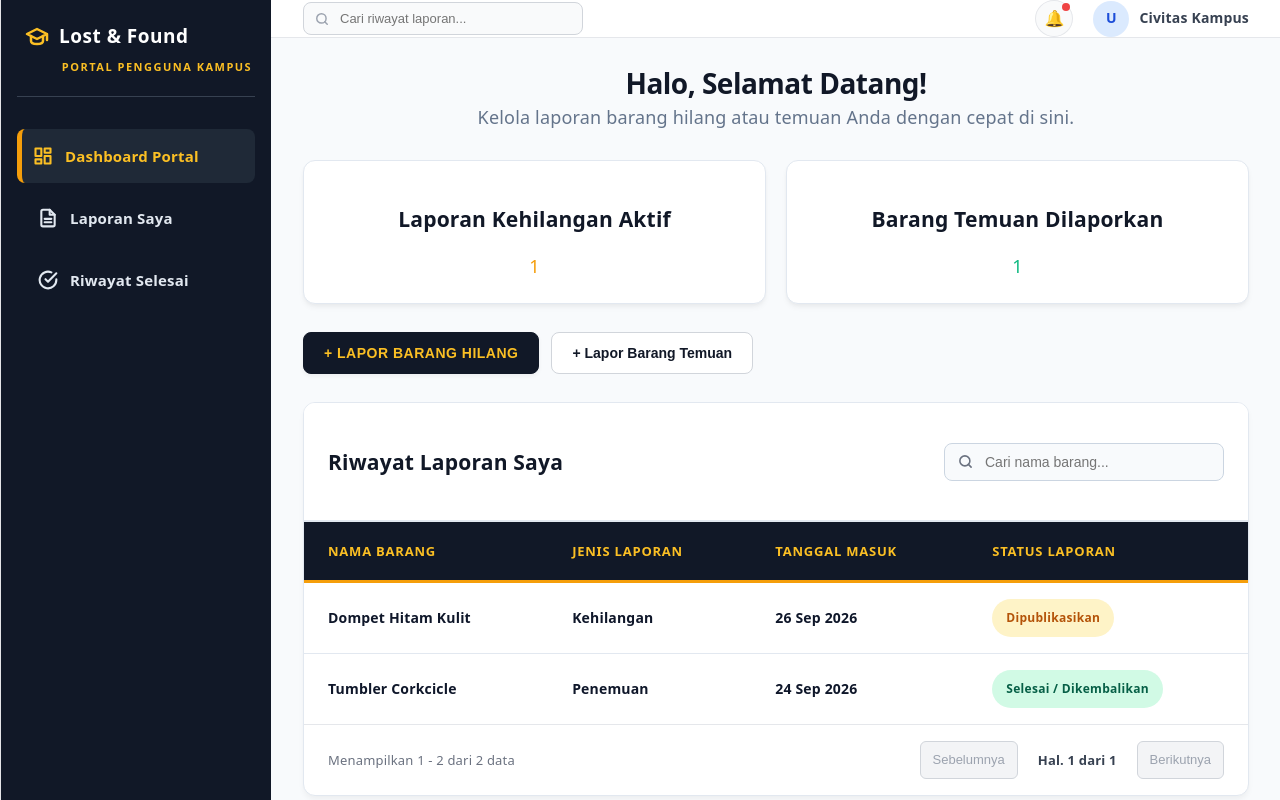
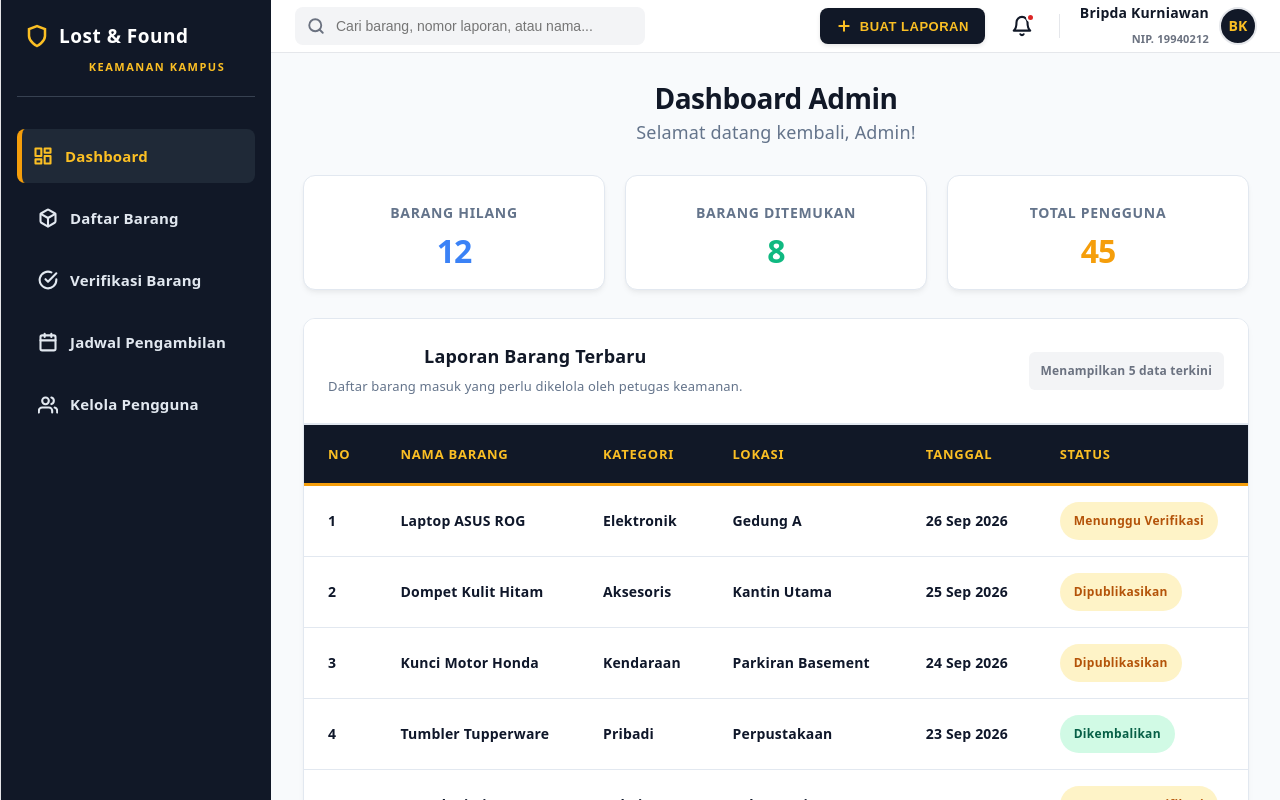
Before and after one commit to holyblesty/PBL03, a React (Vite) app in the folder lost-found-app/: page / in a window 1280 px wide. Built offline with nearby package versions, Linux system fonts and the light colour scheme.

Commit message:
hapus inline style komponen admin dan sinkronkan ke tema hitam emas

```diff
--- a/lost-found-app/src/AdminDashboard.jsx
+++ b/lost-found-app/src/AdminDashboard.jsx
@@ -8,17 +8,17 @@ import './App.css';
 function AdminDashboard() {
     return (
         <div className="admin-container">
-            {/* Sidebar di sebelah kiri */}
+            {/* Sidebar di sebelah kiri (terkunci flex-shrink) */}
             <Sidebar />
 
-            {/* Area Kanan: Dibagi jadi Navbar di atas & Main Content di bawah */}
-            <div style={{ flex: 1, display: 'flex', flexDirection: 'column', height: '100vh', overflowY: 'auto' }}>
+            {/* Area Kanan: Menggunakan admin-main agar sistem scroll-y terkunci otomatis */}
+            <div className="admin-main" style={{ padding: 0 }}>
 
                 {/* Panggil Navbar */}
                 <Navbar />
 
-                {/* Main Content Area di sebelah kanan */}
-                <main className="admin-main">
+                {/* Kontainer Konten Utama */}
+                <main className="dashboard-content">
                     <header className="admin-header">
                         <h1>Dashboard Admin</h1>
                         <p>Selamat datang kembali, Admin!</p>
--- a/lost-found-app/src/App.css
+++ b/lost-found-app/src/App.css
@@ -148,17 +148,13 @@ html {
   color: #3B82F6;
 }
 
-/* Info Umum */
 .stat-green {
   color: #10B981;
 }
 
-/* Selesai/Clear */
 .stat-yellow {
   color: var(--accent-orange);
 }
-
-/* Pending/Proses */
 
 /* ==========================================================================
    4. TOMBOL AKSI (ACTION BUTTONS)
@@ -209,7 +205,7 @@ html {
 }
 
 /* ==========================================================================
-   5. MODERN TABLE STYLING (VERSI FIX - KONTRAS TINGGI PREMIUM)
+   5. MODERN TABLE STYLING (DI-SHARE ADMIN & USER)
    ========================================================================== */
 .table-card {
   background: #FFFFFF;
@@ -226,13 +222,11 @@ html {
   align-items: center;
   padding: 24px;
   border-bottom: 2px solid #E2E8F0;
-  /* Dipertebal pembatas headernya */
   flex-wrap: wrap;
   gap: 12px;
   background-color: #FFFFFF;
 }
 
-/* Memperbaiki posisi ikon search bar agar tepat di kiri */
 .search-input-wrapper {
   position: relative;
   width: 280px;
@@ -259,7 +253,6 @@ html {
   background-color: #FFFFFF;
 }
 
-/* Mengunci ikon agar pas di dalam boks input */
 .search-input-wrapper svg {
   position: absolute;
   left: 14px;
@@ -272,42 +265,32 @@ html {
   text-align: left;
 }
 
-/* UBAH TOTAL: Header dibuat gelap & teks kuning menyala agar berwibawa */
+/* Header tabel otomatis gelap emas untuk admin dan user */
 .modern-table th {
   background-color: #111827;
-  /* Menggunakan warna dasar hitam arang sidebar admin */
   padding: 16px 24px;
   font-size: 13px;
-  /* Ukuran font dinaikkan agar terbaca jelas */
   color: #FBBF24;
-  /* Teks Kuning Emas menyala, dijamin langsung kelihatan */
   font-weight: 700;
   text-transform: uppercase;
   letter-spacing: 0.06em;
   border-bottom: 3px solid #F59E0B;
-  /* Garis bawah header warna oranye emas pembatas */
 }
 
-/* UBAH TOTAL: Badan data tabel dibuat lebih rapat, tebal, dan bergaris tegas */
 .modern-table td {
   padding: 16px 24px;
   font-size: 14px;
   color: #0F172A;
-  /* Teks hitam pekat agar tidak blur saat dibaca */
   border-bottom: 1px solid #E2E8F0;
-  /* Garis pembatas antar data diperjelas abu-abunya */
   font-weight: 600;
-  /* Teks dibuat semi-bold supaya tegas */
 }
 
 .modern-table tbody tr {
   transition: background-color 0.15s ease;
 }
 
-/* Efek sorot baris yang kontras saat didekati mouse */
 .modern-table tbody tr:hover {
   background-color: #F1F5F9;
-  /* Abu-abu sorot lembut */
 }
 
 .modern-table tbody tr:last-child td {
@@ -315,7 +298,7 @@ html {
 }
 
 /* ==========================================================================
-   6. STATUS BADGES
+   6. STATUS BADGES (LENGKAP USER & ADMIN)
    ========================================================================== */
 .badge {
   display: inline-flex;
@@ -327,12 +310,100 @@ html {
   letter-spacing: 0.3px;
 }
 
-.badge.published {
+/* Status: Dipublikasikan / Menunggu Verifikasi (Emas) */
+.badge.published,
+.badge.pending {
   background-color: #FEF3C7;
   color: #B45309;
 }
 
+/* Status: Selesai / Dikembalikan (Hijau) */
 .badge.completed {
   background-color: #D1FAE5;
   color: #065F46;
 }
+
+/* Status: Dikembalikan versi Muted (Abu-abu jika ada) */
+.badge.returned {
+  background-color: #F1F5F9;
+  color: #475569;
+}
+
+/* ==========================================================================
+   7. PAGINATION DESIGN STYLING (SINKRON HITAM EMAS)
+   ========================================================================== */
+.pagination-wrapper {
+  display: flex;
+  justify-content: space-between;
+  align-items: center;
+  padding: 16px 24px;
+  background-color: #FFFFFF;
+  border-top: 1px solid #E2E8F0;
+  flex-wrap: wrap;
+  gap: 12px;
+}
+
+.pagination-info {
+  font-size: 13px;
+  color: var(--text-muted);
+  font-weight: 500;
+}
+
+.pagination-buttons {
+  display: flex;
+  align-items: center;
+  gap: 6px;
+}
+
+.btn-pagination {
+  background-color: #FFFFFF;
+  color: var(--text-main);
+  border: 1px solid #D1D5DB;
+  padding: 8px 14px;
+  font-size: 13px;
+  font-weight: 600;
+  border-radius: 6px;
+  cursor: pointer;
+  transition: all 0.15s ease-in-out;
+}
+
+.btn-pagination:hover:not(:disabled) {
+  background-color: #F8FAFC;
+  border-color: #9CA3AF;
+}
+
+.btn-pagination:disabled {
+  color: #9CA3AF;
+  background-color: #F3F4F6;
+  border-color: #E5E7EB;
+  cursor: not-allowed;
+}
+
+.btn-pagination-number {
+  background-color: #FFFFFF;
+  color: var(--text-main);
+  border: 1px solid #D1D5DB;
+  width: 34px;
+  height: 34px;
+  display: flex;
+  align-items: center;
+  justify-content: center;
+  font-size: 13px;
+  font-weight: 600;
+  border-radius: 6px;
+  cursor: pointer;
+  transition: all 0.15s ease;
+}
+
+.btn-pagination-number:hover:not(.active) {
+  background-color: #F1F5F9;
+  border-color: #9CA3AF;
+}
+
+/* Paksa aktif pagination jadi Hitam Emas di semua dashboard */
+.btn-pagination-number.active {
+  background-color: var(--bg-dark) !important;
+  color: var(--accent-gold) !important;
+  border-color: var(--bg-dark) !important;
+  font-weight: 700;
+}
--- a/lost-found-app/src/App.jsx
+++ b/lost-found-app/src/App.jsx
@@ -1,10 +1,10 @@
-import React from 'react';
-import UserDashboard from './UserDashboard'; // Sesuaikan path jika ada di dalam folder tertentu
+import AdminDashboard from './AdminDashboard';
+import './App.css';
 
 function App() {
   return (
-    <div>
-      <UserDashboard />
+    <div className="app-container">
+      <AdminDashboard />
     </div>
   );
 }
--- a/lost-found-app/src/components/ReportTable.jsx
+++ b/lost-found-app/src/components/ReportTable.jsx
@@ -1,7 +1,7 @@
 import React from 'react';
 
 function ReportTable() {
-    // Dummy data contoh laporan
+    // Dummy data contoh laporan barang di admin
     const reports = [
         { id: 1, namaBarang: 'Laptop ASUS ROG', kategori: 'Elektronik', lokasi: 'Gedung A', status: 'Menunggu Verifikasi', tanggal: '26 Sep 2026' },
         { id: 2, namaBarang: 'Dompet Kulit Hitam', kategori: 'Aksesoris', lokasi: 'Kantin Utama', status: 'Dipublikasikan', tanggal: '25 Sep 2026' },
@@ -10,93 +10,83 @@ function ReportTable() {
         { id: 5, namaBarang: 'Jas Lab Kimia', kategori: 'Pakaian', lokasi: 'Laboratorium MIPA', status: 'Menunggu Verifikasi', tanggal: '22 Sep 2026' },
     ];
 
-    const tableHeaderStyle = {
-        padding: '12px 16px',
-        textAlign: 'left',
-        fontSize: '13px',
-        fontWeight: '600',
-        color: '#4B5563',
-        borderBottom: '1px solid #E5E7EB',
-        backgroundColor: '#F9FAFB'
-    };
-
-    const tableCellStyle = {
-        padding: '14px 16px',
-        fontSize: '14px',
-        color: '#1F2937',
-        borderBottom: '1px solid #F3F4F6'
-    };
-
     return (
-        <div style={{ backgroundColor: '#ffffff', borderRadius: '12px', border: '1px solid #E5E7EB', boxShadow: '0 1px 3px rgba(0,0,0,0.05)', padding: '24px' }}>
-            <div style={{ display: 'flex', justifyContent: 'space-between', alignItems: 'center', marginBottom: '16px' }}>
-                <h3 style={{ margin: 0, fontSize: '18px', fontWeight: '700', color: '#111827' }}>Laporan Barang Terbaru</h3>
-                <span style={{ fontSize: '12px', color: '#6B7280', backgroundColor: '#F3F4F6', padding: '4px 10px', borderRadius: '6px', fontWeight: '500' }}>
+        <div className="table-card">
+            {/* Bagian Atas Tabel: Judul & Informasi Jumlah Data */}
+            <div className="table-header-wrapper">
+                <div style={{ display: 'flex', flexDirection: 'column', gap: '4px' }}>
+                    <h3 style={{ margin: 0, fontSize: '18px', fontWeight: '700', color: '#111827' }}>
+                        Laporan Barang Terbaru
+                    </h3>
+                    <p style={{ margin: 0, fontSize: '13px', color: '#64748B' }}>
+                        Daftar barang masuk yang perlu dikelola oleh petugas keamanan.
+                    </p>
+                </div>
+                <span style={{ fontSize: '12px', color: '#6B7280', backgroundColor: '#F3F4F6', padding: '6px 12px', borderRadius: '6px', fontWeight: '600' }}>
                     Menampilkan 5 data terkini
                 </span>
             </div>
 
+            {/* Kontainer Tabel Utama */}
             <div style={{ overflowX: 'auto' }}>
-                <table style={{ width: '100%', borderCollapse: 'collapse', textAlign: 'left' }}>
+                <table className="modern-table">
                     <thead>
                         <tr>
-                            <th style={tableHeaderStyle}>No</th>
-                            <th style={tableHeaderStyle}>Nama Barang</th>
-                            <th style={tableHeaderStyle}>Kategori</th>
-                            <th style={tableHeaderStyle}>Lokasi</th>
-                            <th style={tableHeaderStyle}>Tanggal</th>
-                            <th style={tableHeaderStyle}>Status</th>
+                            <th>No</th>
+                            <th>Nama Barang</th>
+                            <th>Kategori</th>
+                            <th>Lokasi</th>
+                            <th>Tanggal</th>
+                            <th>Status</th>
                         </tr>
                     </thead>
                     <tbody>
-                        {reports.map((item, index) => (
-                            <tr key={item.id} style={{ transition: 'background 0.2s' }}>
-                                <td style={tableCellStyle}>{index + 1}</td>
-                                <td style={{ ...tableCellStyle, fontWeight: '600' }}>{item.namaBarang}</td>
-                                <td style={tableCellStyle}>{item.kategori}</td>
-                                <td style={tableCellStyle}>{item.lokasi}</td>
-                                <td style={tableCellStyle}>{item.tanggal}</td>
-                                <td style={tableCellStyle}>
-                                    <span style={{
-                                        padding: '4px 10px',
-                                        borderRadius: '20px',
-                                        fontSize: '12px',
-                                        fontWeight: '600',
-                                        backgroundColor:
-                                            item.status === 'Dipublikasikan' ? '#DEF7EC' :
-                                                item.status === 'Menunggu Verifikasi' ? '#FEF3C7' : '#E5E7EB',
-                                        color:
-                                            item.status === 'Dipublikasikan' ? '#03543F' :
-                                                item.status === 'Menunggu Verifikasi' ? '#92400E' : '#374151'
-                                    }}>
-                                        {item.status}
-                                    </span>
-                                </td>
-                            </tr>
-                        ))}
+                        {reports.map((item, index) => {
+                            // Fungsi mapping dynamic status badge ke CSS class kita
+                            let statusClass = 'published'; // Default
+                            if (item.status === 'Menunggu Verifikasi') statusClass = 'pending';
+                            if (item.status === 'Dikembalikan') statusClass = 'completed';
+
+                            return (
+                                <tr key={item.id}>
+                                    <td>{index + 1}</td>
+                                    <td>{item.namaBarang}</td>
+                                    <td>{item.kategori}</td>
+                                    <td>{item.lokasi}</td>
+                                    <td>{item.tanggal}</td>
+                                    <td>
+                                        {/* Memakai badge dinamis kelas CSS kontras tinggi */}
+                                        <span className={`badge ${statusClass}`}>
+                                            {item.status}
+                                        </span>
+                                    </td>
+                                </tr>
+                            );
+                        })}
                     </tbody>
                 </table>
             </div>
 
-            {/* Bagian Pagination */}
-            <div style={{ display: 'flex', justifyContent: 'space-between', alignItems: 'center', marginTop: '20px', paddingTop: '16px', borderTop: '1px solid #E5E7EB' }}>
-                <p style={{ margin: 0, fontSize: '13px', color: '#6B7280' }}>
-                    Halaman <strong style={{ color: '#111827' }}>1</strong> dari <strong style={{ color: '#111827' }}>3</strong>
-                </p>
-                <div style={{ display: 'flex', gap: '8px' }}>
-                    <button style={{ padding: '6px 12px', fontSize: '13px', fontWeight: '500', borderRadius: '6px', border: '1px solid #D1D5DB', backgroundColor: '#F9FAFB', color: '#9CA3AF', cursor: 'not-allowed' }} disabled>
+            {/* Bagian Navigasi Pagination Terintegrasi CSS */}
+            <div className="pagination-wrapper">
+                <span className="pagination-info">
+                    Halaman <strong>1</strong> dari <strong>3</strong>
+                </span>
+
+                <div className="pagination-buttons">
+                    <button className="btn-pagination" disabled>
                         Sebelumnya
                     </button>
-                    <button style={{ padding: '6px 12px', fontSize: '13px', fontWeight: '500', borderRadius: '6px', border: '1px solid #2563EB', backgroundColor: '#2563EB', color: '#ffffff', cursor: 'pointer' }}>
+                    <button className="btn-pagination-number active">
                         1
                     </button>
-                    <button style={{ padding: '6px 12px', fontSize: '13px', fontWeight: '500', borderRadius: '6px', border: '1px solid #D1D5DB', backgroundColor: '#ffffff', color: '#374151', cursor: 'pointer' }}>
+                    <button className="btn-pagination-number">
                         2
                     </button>
-                    <button style={{ padding: '6px 12px', fontSize: '13px', fontWeight: '500', borderRadius: '6px', border: '1px solid #D1D5DB', backgroundColor: '#ffffff', color: '#374151', cursor: 'pointer' }}>
+                    <button className="btn-pagination-number">
                         3
                     </button>
-                    <button style={{ padding: '6px 12px', fontSize: '13px', fontWeight: '500', borderRadius: '6px', border: '1px solid #D1D5DB', backgroundColor: '#ffffff', color: '#374151', cursor: 'pointer' }}>
+                    <button className="btn-pagination-sidebar btn-pagination">
                         Berikutnya
                     </button>
                 </div>
--- a/lost-found-app/src/components/StatsGrid.jsx
+++ b/lost-found-app/src/components/StatsGrid.jsx
@@ -1,35 +1,31 @@
 import React from 'react';
 
 function StatsGrid() {
-    const cardStyle = {
-        backgroundColor: '#ffffff',
-        padding: '24px 20px',
-        borderRadius: '12px',
-        border: '1px solid #E5E7EB',
-        boxShadow: '0 1px 3px rgba(0,0,0,0.05)',
-        textAlign: 'center',
-        fontFamily: "'Inter', 'Poppins', -apple-system, BlinkMacSystemFont, 'Segoe UI', Roboto, sans-serif"
-    };
+    return (
+        /* Menghapus gridTemplate manual karena sistem auto-fit responsif sudah ditangani oleh .stats-grid di App.css */
+        <div className="stats-grid">
 
-    return (
-        <div className="stats-grid" style={{ display: 'grid', gridTemplateColumns: 'repeat(3, 1fr)', gap: '20px', marginBottom: '32px' }}>
-            {/* Kotak 1 */}
-            <div className="stat-card" style={cardStyle}>
-                <h3 style={{ margin: '0 0 8px 0', fontSize: '14px', color: '#6B7280', fontWeight: '600' }}>Barang Hilang</h3>
-                <p className="stat-blue" style={{ margin: 0, fontSize: '32px', fontWeight: '700', color: '#2563EB', letterSpacing: '-0.5px' }}>12</p>
+            {/* Kotak 1: Barang Hilang */}
+            <div className="stat-card">
+                <h3>Barang Hilang</h3>
+                {/* Menggunakan kelas bawaan .stat-blue untuk warna info umum kebiruan */}
+                <p className="stat-blue">12</p>
             </div>
 
-            {/* Kotak 2 */}
-            <div className="stat-card" style={cardStyle}>
-                <h3 style={{ margin: '0 0 8px 0', fontSize: '14px', color: '#6B7280', fontWeight: '600' }}>Barang Ditemukan</h3>
-                <p className="stat-green" style={{ margin: 0, fontSize: '32px', fontWeight: '700', color: '#059669', letterSpacing: '-0.5px' }}>8</p>
+            {/* Kotak 2: Barang Ditemukan */}
+            <div className="stat-card">
+                <h3>Barang Ditemukan</h3>
+                {/* Menggunakan kelas bawaan .stat-green untuk warna hijau sukses resmi */}
+                <p className="stat-green">8</p>
             </div>
 
-            {/* Kotak 3 */}
-            <div className="stat-card" style={cardStyle}>
-                <h3 style={{ margin: '0 0 8px 0', fontSize: '14px', color: '#6B7280', fontWeight: '600' }}>Total Pengguna</h3>
-                <p className="stat-yellow" style={{ margin: 0, fontSize: '32px', fontWeight: '700', color: '#D97706', letterSpacing: '-0.5px' }}>45</p>
+            {/* Kotak 3: Total Pengguna */}
+            <div className="stat-card">
+                <h3>Total Pengguna</h3>
+                {/* Menggunakan kelas bawaan .stat-yellow untuk warna oranye emas penanda */}
+                <p className="stat-yellow">45</p>
             </div>
+
         </div>
     );
 }
```
